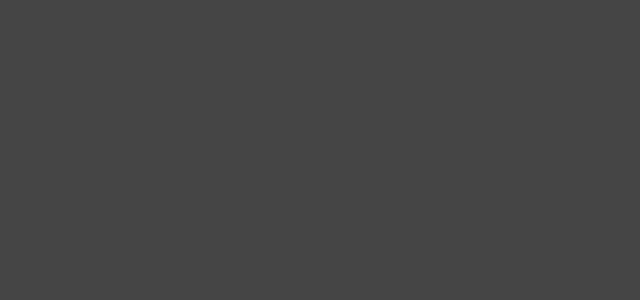
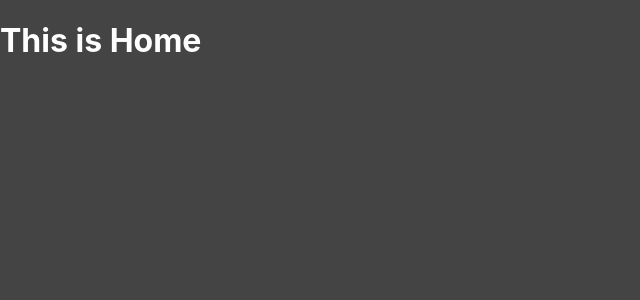
Before and after one commit to r0g-c0d3s/React-Basic, a React (Create React App) app: page / in a window 1280 px wide. Before the commit this address had no page. Shown: the top 300 px of the page, without its empty margins (0-640 px from the left). Built offline with nearby package versions, Linux system fonts and the light colour scheme.

Commit message:
Add Home component and update routing in App component

```diff
--- a/src/App.js
+++ b/src/App.js
@@ -7,6 +7,7 @@ import ButtonAppBar from "./Components/nav";
 import Spread from "./Components/Spread";
 import Ternary from "./Components/Ternary";
 import Props from "./Components/Props";
+import Home from "./Components/Home";
 
 import { BrowserRouter, Routes, Route } from "react-router-dom";
 
@@ -38,15 +39,14 @@ function App() {
     //   <Props myname={name} age={25} click={click} />
     // </div>
 
-   <BrowserRouter>
-   <Routes>
-    <Route/>
-   </Routes>
-   </BrowserRouter>
+    <BrowserRouter>
+      <Routes>
 
-
-
-
+        <Route path="/" element={<Home />} />
+        <Route path="/arrow" element={<Arrow />} />
+        <Route path="/button" element={<ButtonUsage />} />
+      </Routes>
+    </BrowserRouter>
   );
 }
 
--- /dev/null
+++ b/src/Components/Home.jsx
@@ -0,0 +1,9 @@
+import React from 'react'
+
+export default function Home() {
+  return (
+    <div>
+        <h1 style={{color:"#fff"}}>This is Home</h1>
+    </div>
+  )
+}
```
